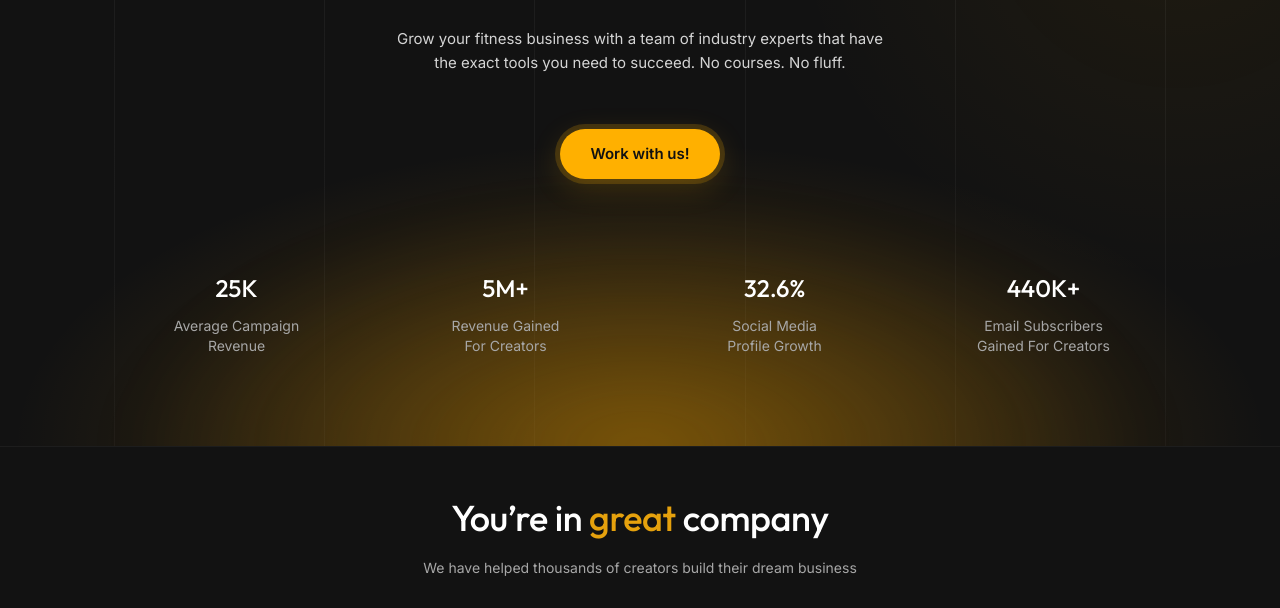
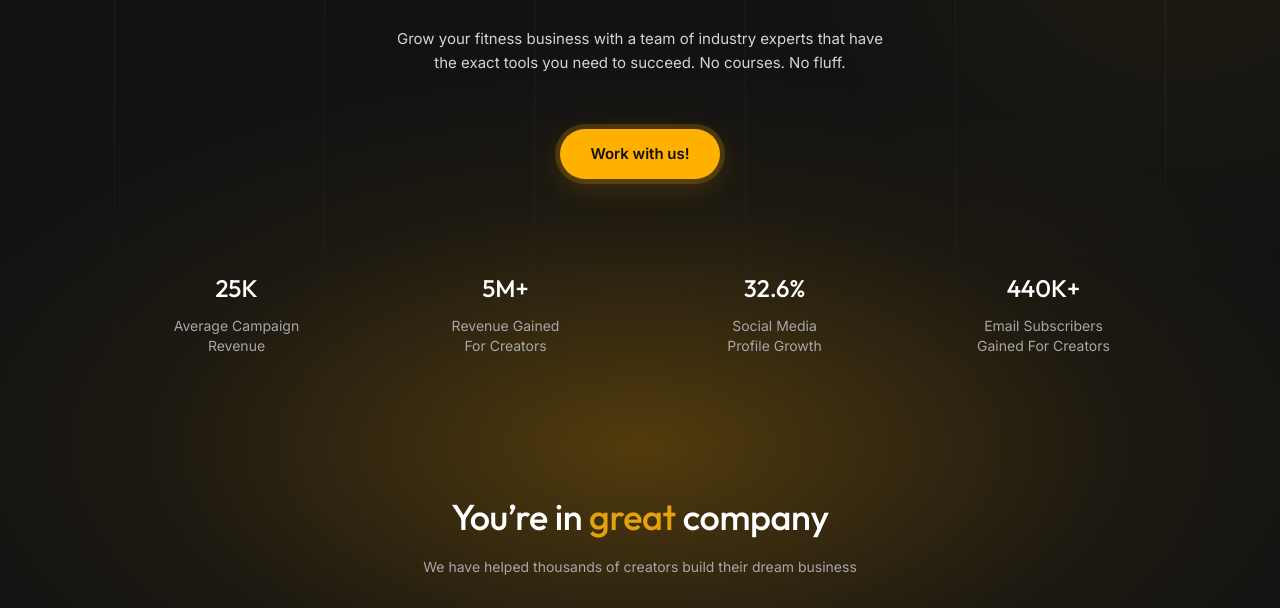
Before and after one commit to repshealth/fitpreneur, a plain HTML site: page index.html in a window 1280 px wide. Shown: the part 344-952 px from the top of the page. Drawn offline with Linux system fonts and the light colour scheme.

Commit message:
Soften hero gradient so it flows into the creators section
Removes the hard bottom edge and border, fades the grid lines out, and
centres the gold glow on the section boundary so it bleeds downwards.

Co-Authored-By: Claude Opus 5.5 <noreply@anthropic.com>
Claude-Session: https://claude.ai/code/session_01KKZoycj6oRsjpDMvBXWSzA

```diff
--- a/assets/css/styles.css
+++ b/assets/css/styles.css
@@ -31,6 +31,7 @@ body {
   line-height: 1.6;
   -webkit-font-smoothing: antialiased;
   overflow-x: hidden;
+  overflow-x: clip;
 }
 img { max-width: 100%; display: block; }
 a { color: inherit; text-decoration: none; }
@@ -102,19 +103,20 @@ ul, ol { list-style: none; margin: 0; padding: 0; }
 
 /* Hero */
 .hero {
-  position: relative; overflow: hidden;
+  position: relative;
   padding: 190px 0 90px;
+  background: radial-gradient(circle at 92% 30%, rgba(255, 176, 0, 0.06), transparent 30%);
+}
+/* Grid lines fade out before the hero ends */
+.hero .grid-lines {
+  -webkit-mask-image: linear-gradient(to bottom, #000 55%, transparent 100%);
+  mask-image: linear-gradient(to bottom, #000 55%, transparent 100%);
+}
+/* Soft gold glow centred on the hero's bottom edge, bleeding into the next section */
+.hero-glow {
+  position: absolute; left: 0; right: 0; bottom: -380px; height: 760px; pointer-events: none;
   background:
-    radial-gradient(ellipse 70% 55% at 50% 100%, rgba(255, 166, 0, 0.22), transparent 70%),
-    radial-gradient(circle at 92% 30%, rgba(255, 176, 0, 0.06), transparent 30%),
-    var(--bg);
-  border-bottom: 1px solid #1d1d1d;
-}
-.hero-glow {
-  position: absolute; left: 50%; bottom: -260px; transform: translateX(-50%);
-  width: 1100px; height: 520px; border-radius: 50%;
-  background: radial-gradient(ellipse at center, rgba(222, 150, 0, 0.35), transparent 65%);
-  filter: blur(30px); pointer-events: none;
+    radial-gradient(min(750px, 80vw) 380px at 50% 50%, rgba(230, 155, 0, 0.30), rgba(230, 155, 0, 0.14) 40%, rgba(230, 155, 0, 0.05) 65%, transparent 100%);
 }
 .hero-inner { position: relative; text-align: center; }
 .hero-title { font-size: clamp(38px, 6.2vw, 64px); font-weight: 500; letter-spacing: -0.02em; }
```
